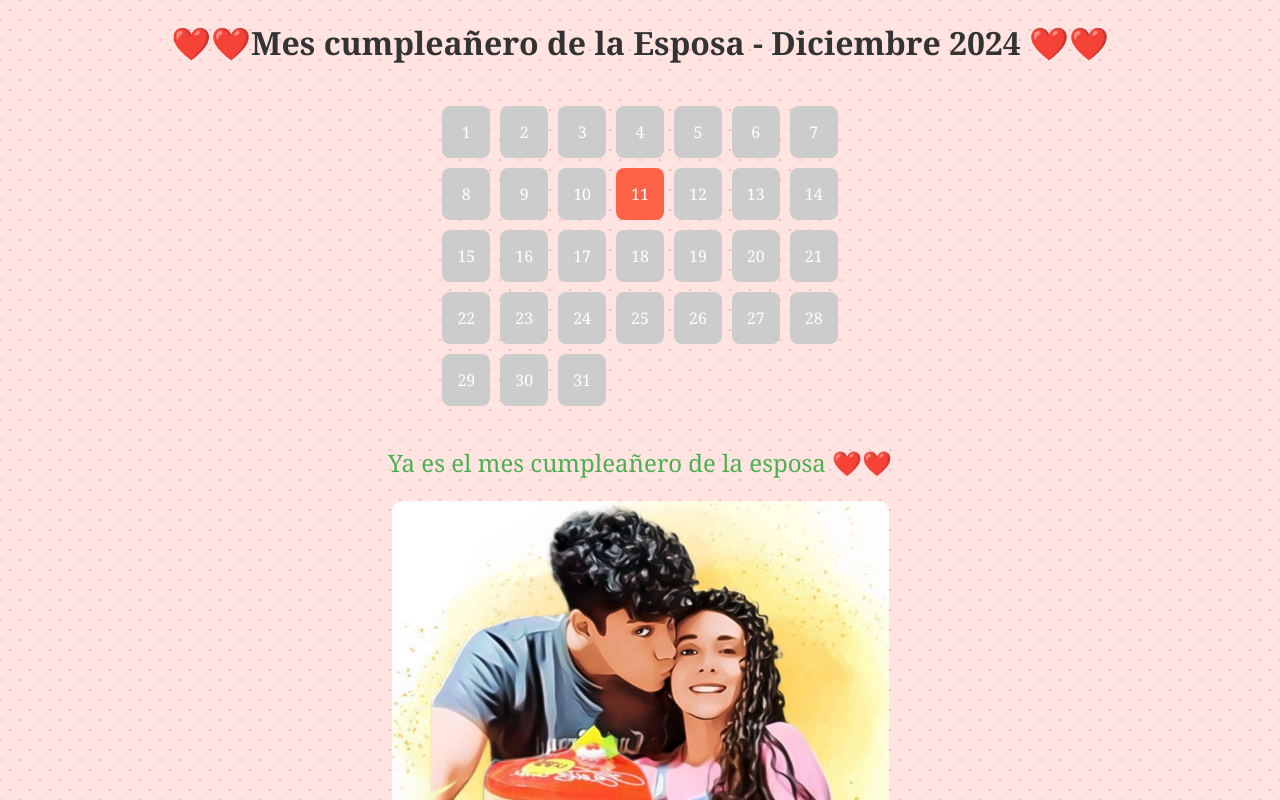
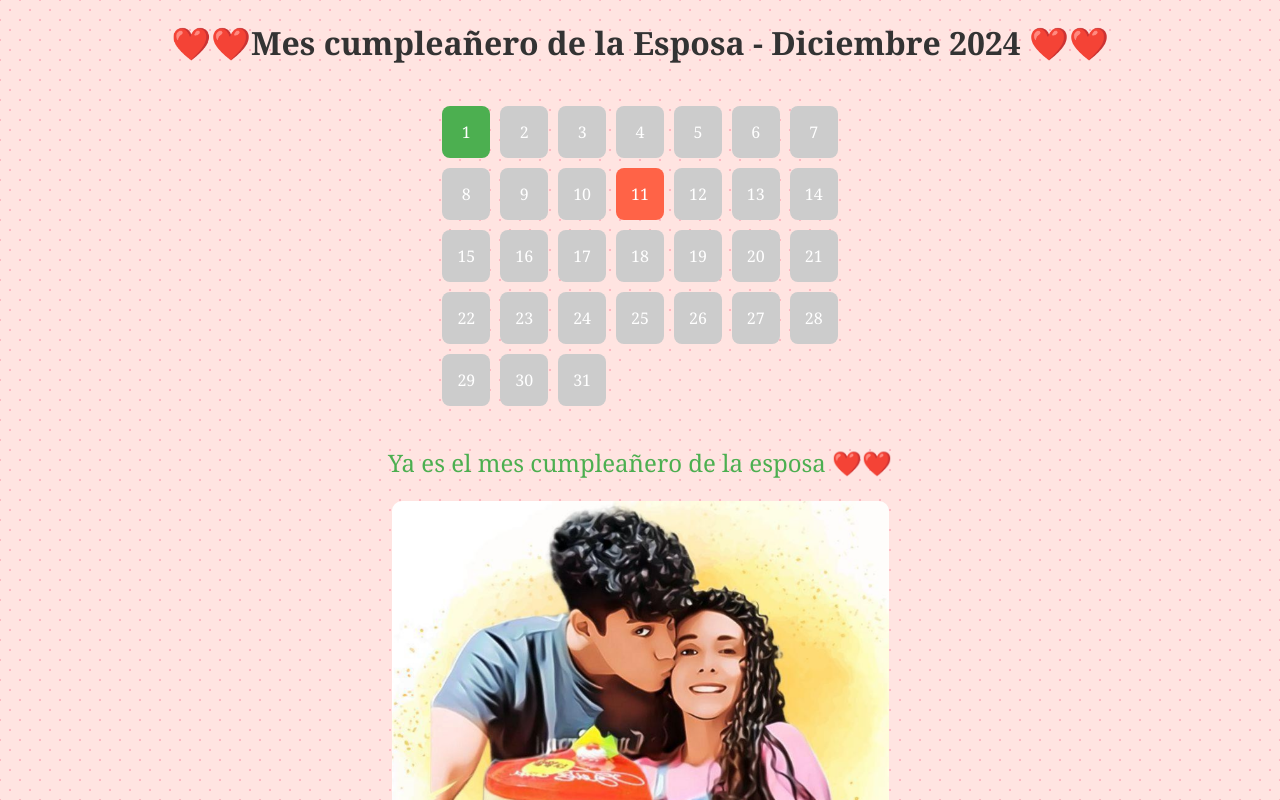
Before and after one commit to Alonzolc/calendario, a plain HTML site: page index.html in a window 1280 px wide. Both pictures are taken after a click on the element "10". Shown: the top 800 px of the page. Drawn offline with nearby package versions, Linux system fonts and the light colour scheme.

Commit message:
Update index.html

```diff
--- a/index.html
+++ b/index.html
@@ -482,7 +482,7 @@
         for (let day = 1; day <= 31; day++) {
             const dayDiv = document.createElement('div');
             dayDiv.classList.add('day');
-            if (day > currentDay || currentMonth !== 10) {
+            if (day > currentDay || currentMonth !== 12) {
                 dayDiv.classList.add('locked');
             }
             if (day === 11) {
@@ -506,7 +506,7 @@
 
         // Función para mostrar una frase aleatoria si el día no ha llegado
         function showPhrase(day) {
-            if (day > currentDay || currentMonth !== 10) {
+            if (day > currentDay || currentMonth !== 12) {
                 // Escoger una frase aleatoria
                 const randomIndex = Math.floor(Math.random() * futurePhrases.length);
                 alert(futurePhrases[randomIndex]);
```
